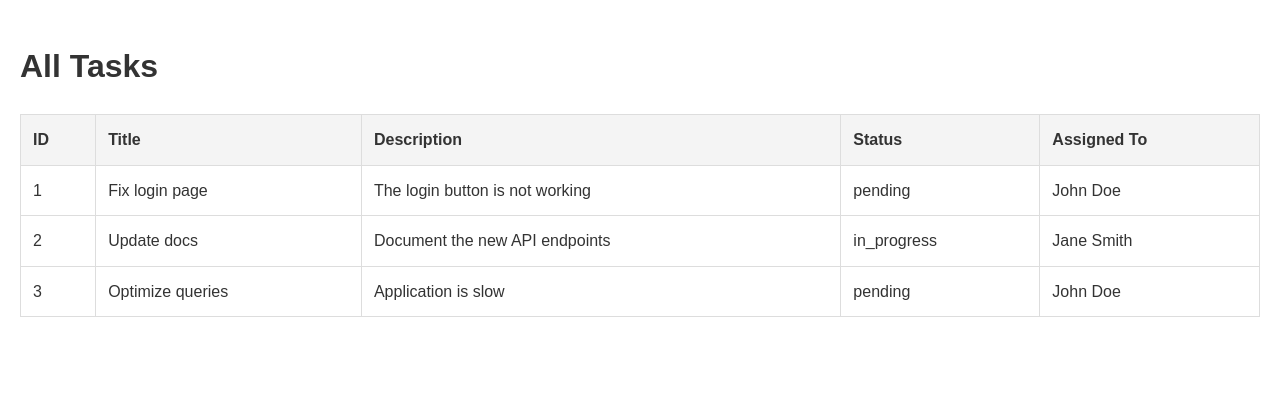
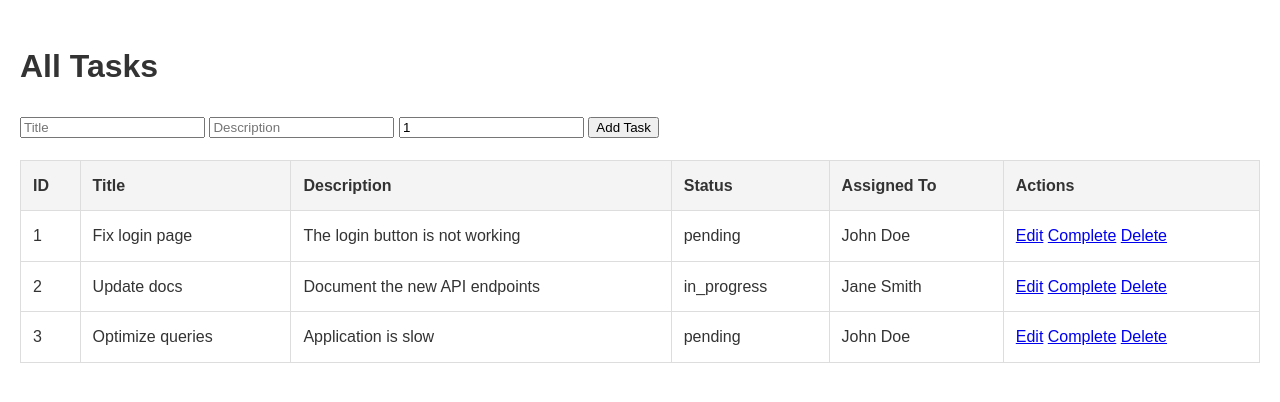
Before and after one commit to Lavanya1507/OptimizingApp, a PHP site: page / in a window 1280 px wide. Shown: the top 402 px of the page. Run offline with PHP 8.4, Linux system fonts and the light colour scheme; data comes from the database, SQL or seed files in the repository.

Commit message:
Added CRUD operations

```diff
--- a/app/TaskController.php
+++ b/app/TaskController.php
@@ -11,4 +11,62 @@ class TaskController {
         $tasks = $this->taskModel->getAllTasks();
         include '../public/tasks.php';
     }
+
+    // Add a new task
+    public function add() {
+        if ($_SERVER['REQUEST_METHOD'] === 'POST') {
+            $title = $_POST['title'] ?? '';
+            $description = $_POST['description'] ?? '';
+            $user_id = $_POST['user_id'] ?? 1;
+            $this->taskModel->addTask($title, $description, $user_id);
+            header('Location: index.php');
+            exit;
+        } else {
+            // Show add form (reuse tasks.php for simplicity)
+            $tasks = $this->taskModel->getAllTasks();
+            $add_mode = true;
+            include '../public/tasks.php';
+        }
+    }
+
+    // Edit a task
+    public function edit() {
+        $id = $_GET['id'] ?? null;
+        if (!$id) {
+            header('Location: index.php');
+            exit;
+        }
+        if ($_SERVER['REQUEST_METHOD'] === 'POST') {
+            $title = $_POST['title'] ?? '';
+            $description = $_POST['description'] ?? '';
+            $user_id = $_POST['user_id'] ?? 1;
+            $this->taskModel->updateTask($id, $title, $description, $user_id);
+            header('Location: index.php');
+            exit;
+        } else {
+            $tasks = $this->taskModel->getAllTasks();
+            $edit_id = $id;
+            include '../public/tasks.php';
+        }
+    }
+
+    // Mark as complete
+    public function complete() {
+        $id = $_GET['id'] ?? null;
+        if ($id) {
+            $this->taskModel->completeTask($id);
+        }
+        header('Location: index.php');
+        exit;
+    }
+
+    // Delete a task
+    public function delete() {
+        $id = $_GET['id'] ?? null;
+        if ($id) {
+            $this->taskModel->deleteTask($id);
+        }
+        header('Location: index.php');
+        exit;
+    }
 }
--- a/public/tasks.php
+++ b/public/tasks.php
@@ -7,6 +7,15 @@
 </head>
 <body>
     <h1>All Tasks</h1>
+
+    <!-- Add Task Form -->
+    <form method="POST" action="index.php?action=add" style="margin-bottom:20px;">
+        <input type="text" name="title" placeholder="Title" required>
+        <input type="text" name="description" placeholder="Description" required>
+        <input type="number" name="user_id" placeholder="User ID" min="1" value="1" required>
+        <button type="submit">Add Task</button>
+    </form>
+
     <table>
         <tr>
             <th>ID</th>
@@ -14,14 +23,35 @@
             <th>Description</th>
             <th>Status</th>
             <th>Assigned To</th>
+            <th>Actions</th>
         </tr>
         <?php while ($task = $tasks->fetch_assoc()): ?>
         <tr>
             <td><?= $task['id'] ?></td>
-            <td><?= $task['title'] ?></td>
-            <td><?= $task['description'] ?></td>
+            <td>
+                <?php if (isset($edit_id) && $edit_id == $task['id']): ?>
+                    <!-- Edit Task Form -->
+                    <form method="POST" action="index.php?action=edit&id=<?= $task['id'] ?>">
+                        <input type="text" name="title" value="<?= htmlspecialchars($task['title']) ?>" required>
+                        <input type="text" name="description" value="<?= htmlspecialchars($task['description']) ?>" required>
+                        <input type="number" name="user_id" value="<?= $task['user_id'] ?>" min="1" required>
+                        <button type="submit">Save</button>
+                        <a href="index.php">Cancel</a>
+                    </form>
+                <?php else: ?>
+                    <?= htmlspecialchars($task['title']) ?>
+                <?php endif; ?>
+            </td>
+            <td><?= htmlspecialchars($task['description']) ?></td>
             <td><?= $task['status'] ?></td>
             <td><?= $task['user_name'] ?></td>
+            <td>
+                <?php if (!isset($edit_id) || $edit_id != $task['id']): ?>
+                    <a href="index.php?action=edit&id=<?= $task['id'] ?>">Edit</a>
+                    <a href="index.php?action=complete&id=<?= $task['id'] ?>">Complete</a>
+                    <a href="index.php?action=delete&id=<?= $task['id'] ?>" onclick="return confirm('Delete this task?');">Delete</a>
+                <?php endif; ?>
+            </td>
         </tr>
         <?php endwhile; ?>
     </table>
```
Also changed, not shown: tests/BENCHMARKING_CHECKLIST.md (+4 -4 lines).
